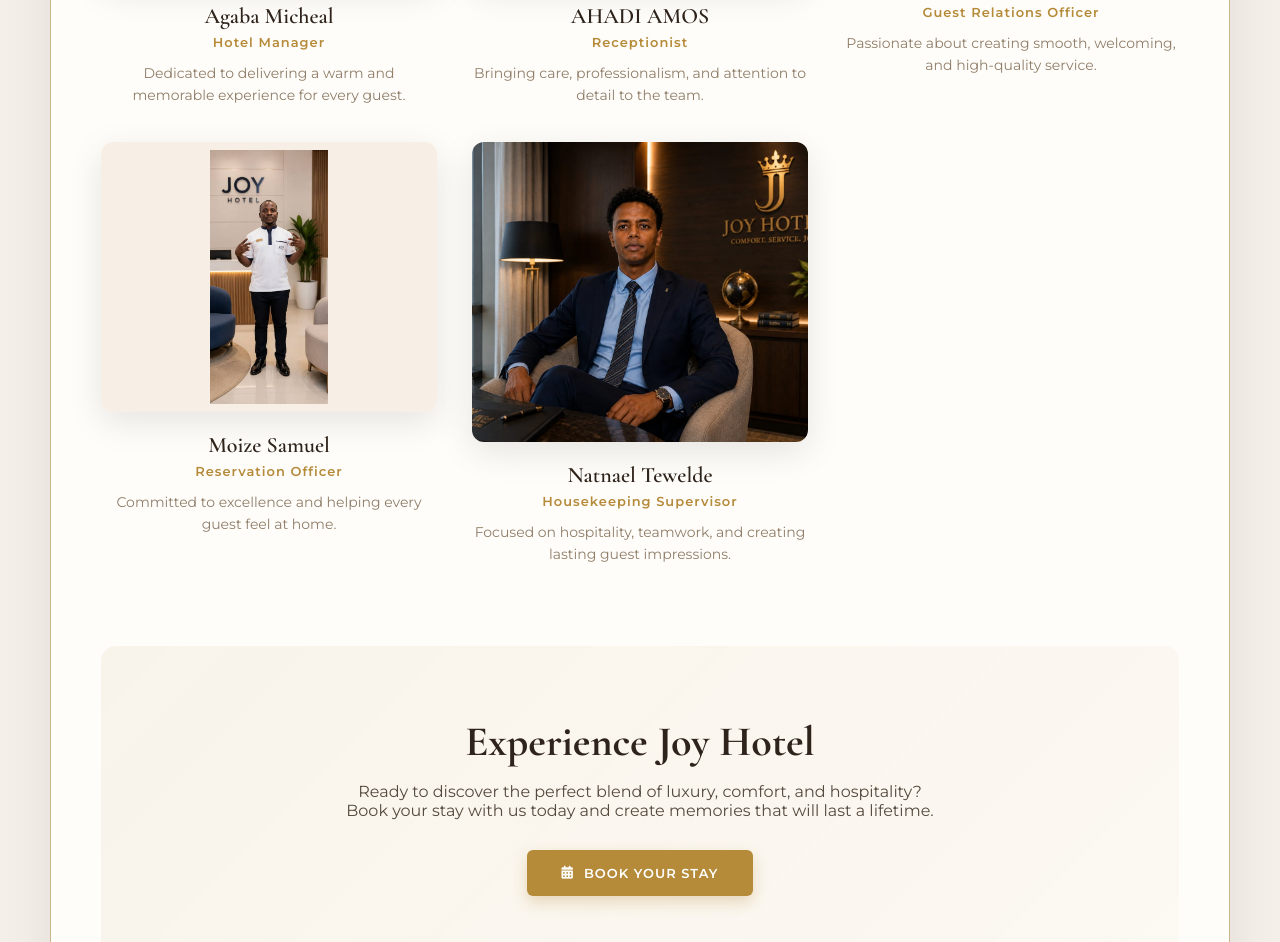
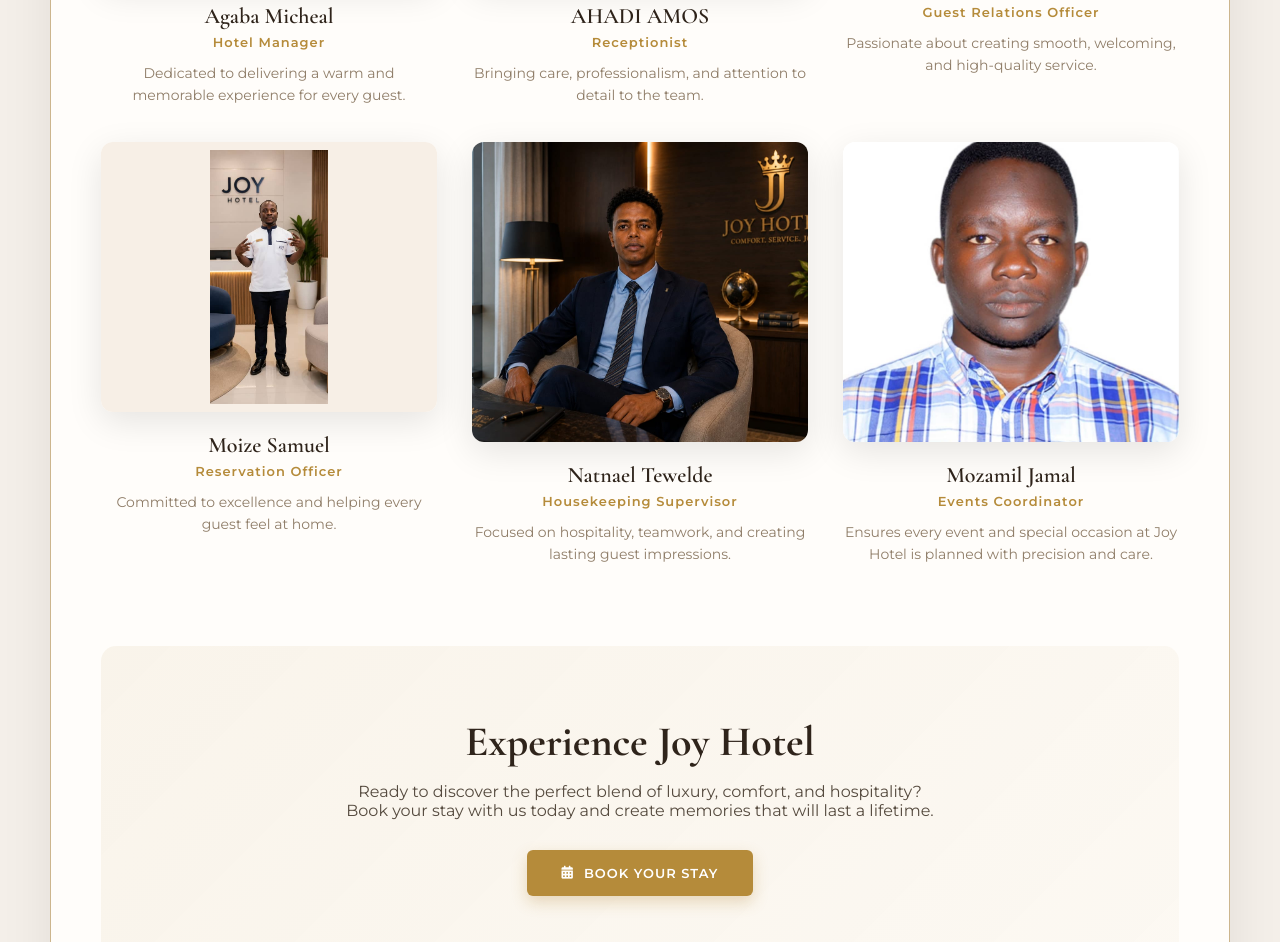
Before and after one commit to Chol1-ai/joy-hotel, a website: page public/about.html in a window 1280 px wide. Shown: the part 2704-3646 px from the top of the page. Drawn offline with nearby package versions, Linux system fonts and the light colour scheme.

Commit message:
Add Mozamil Jamal to About page team section

```diff
--- a/public/about.html
+++ b/public/about.html
@@ -1385,6 +1385,17 @@
             <div class="member-role">Housekeeping Supervisor</div>
             <div class="member-bio">
               Focused on hospitality, teamwork, and creating lasting guest impressions.
+            </div>
+          </div>
+
+          <div class="team-member">
+            <div class="member-image">
+              <img src="/images/Mozamil_Jamal.jpeg" alt="Mozamil Jamal" />
+            </div>
+            <div class="member-name">Mozamil Jamal</div>
+            <div class="member-role">Events Coordinator</div>
+            <div class="member-bio">
+              Ensures every event and special occasion at Joy Hotel is planned with precision and care.
             </div>
           </div>
         </div>
```
Also changed, not shown: public/images/Mozamil_Jamal.jpeg (added).
